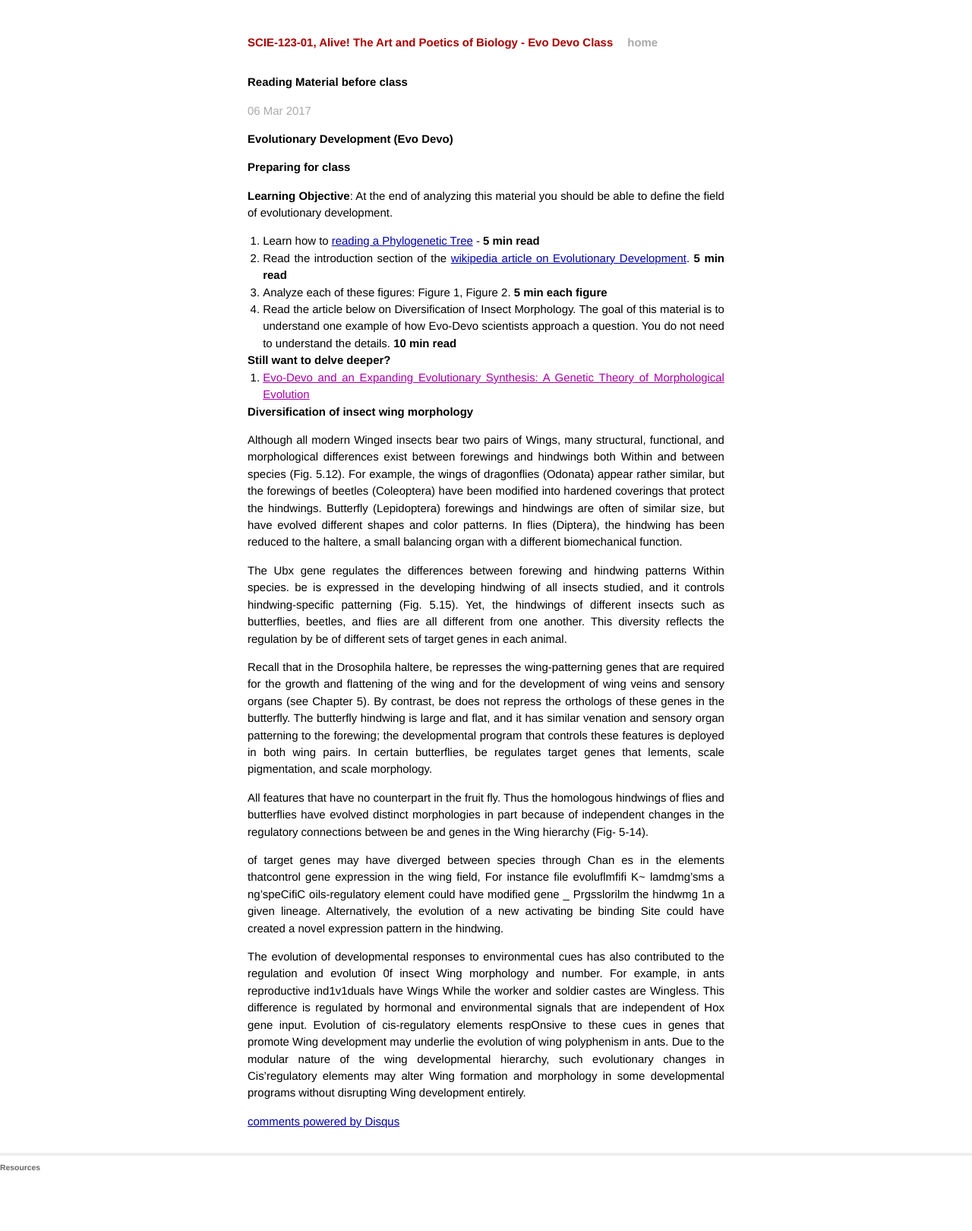
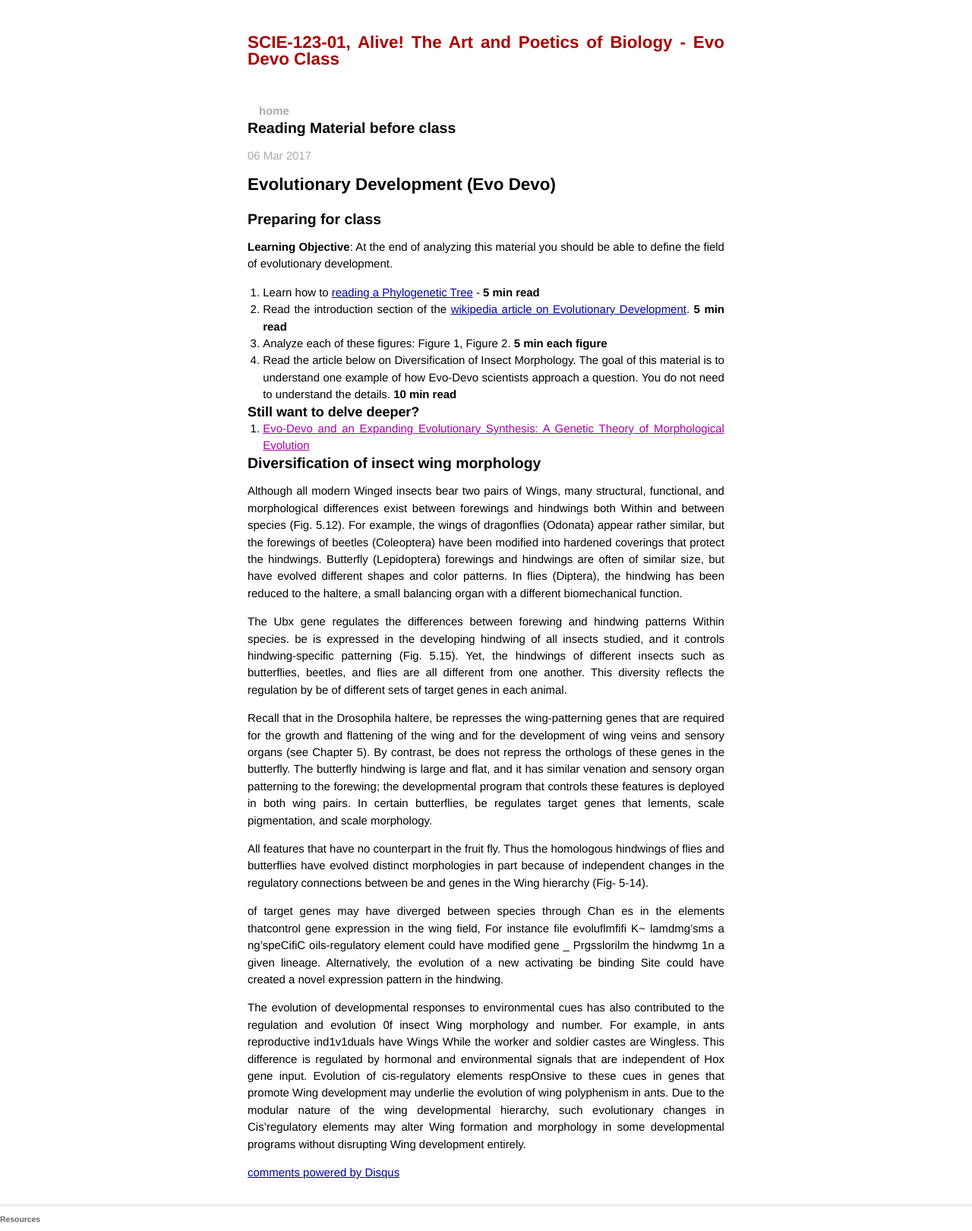
Before and after one commit to guillaumelobet/evoDevoClass, a Jekyll site: the page built from _posts/2017-03-06-Reading_Material.md, in a window 1280 px wide. Shown: the whole page at 76% size. Built offline with Jekyll 4.4.1, drawn with Linux system fonts in a browser that asks for light colours; Markdown is read by kramdown in place of the engine named in the settings; comment, search, counter and statistics services are not loaded; before the commit the page ends 1553 px from its top, so only the background shows below that.

Commit message:
changed css for headers

```diff
--- a/css/main.css
+++ b/css/main.css
@@ -19,8 +19,14 @@ body {
   text-align: center;
 }
 
-h1, h2, h3, h4, h5, h6 {
-  font-size: 100%; }
+h1 {
+  font-size: 150%; }
+
+h2 {
+  font-size: 130%; }
+
+h3 {
+  font-size: 120%; }
 
 h1 { margin-bottom: 1em; }
 p { margin: 1em 0; }
```
